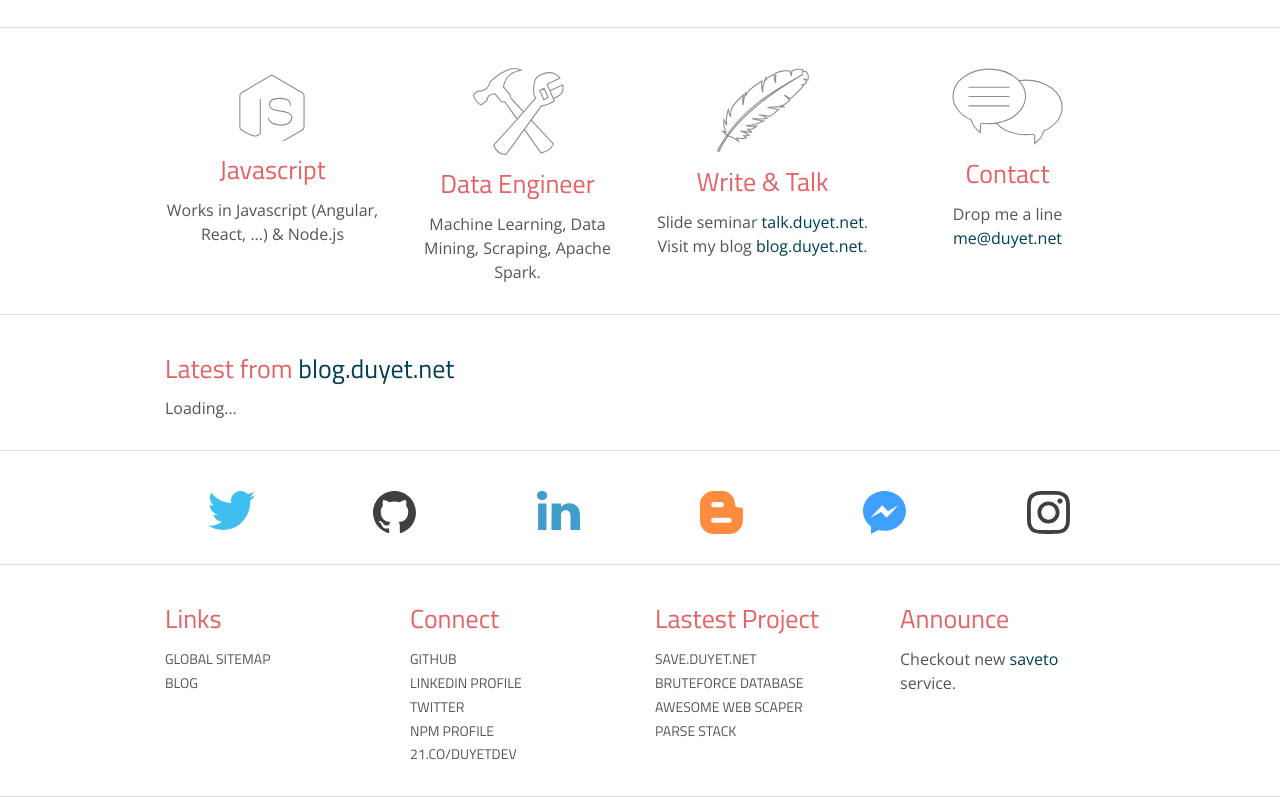
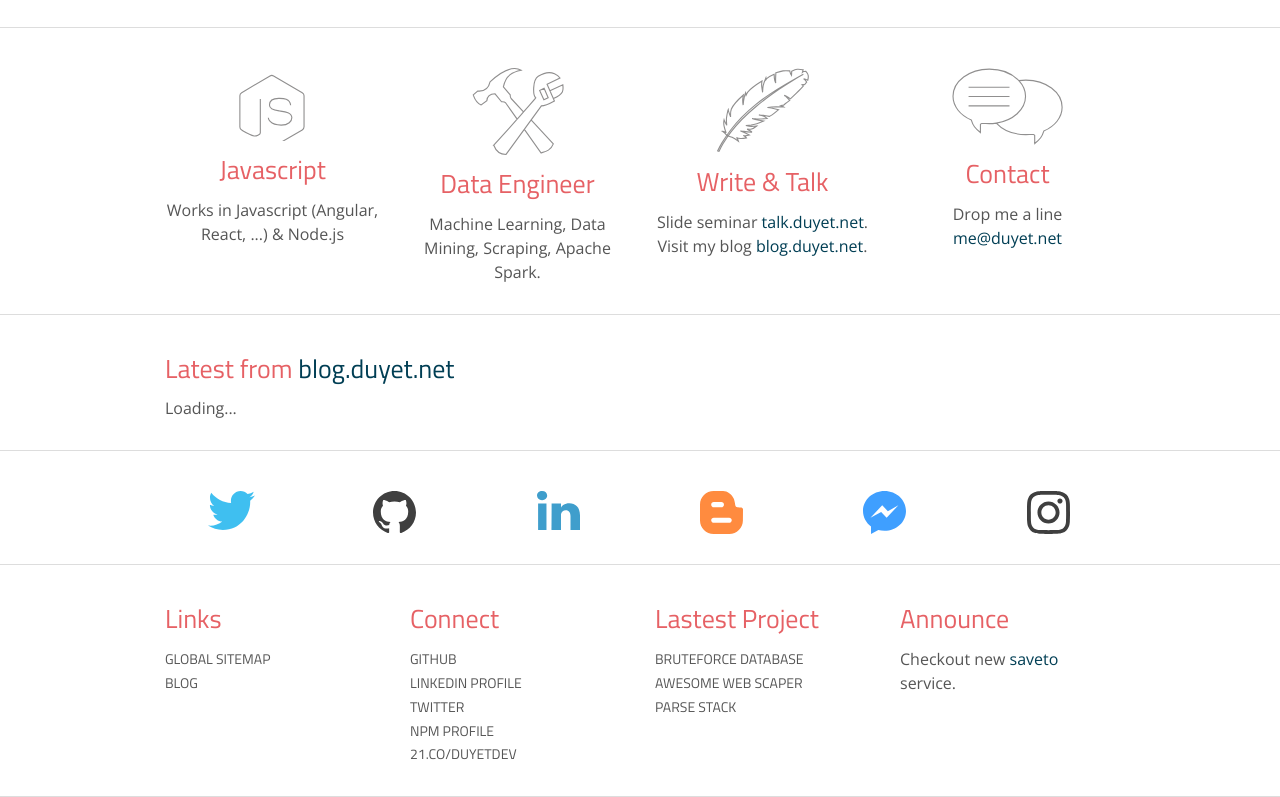
Before and after one commit to duyet/me.duyet.net, a plain HTML site: page index.html in a window 1280 px wide. Shown: the part 348-1145 px from the top of the page. Drawn offline with nearby package versions, Linux system fonts and the light colour scheme; a script that the page names is missing.

Commit message:
Update index.html

```diff
--- a/index.html
+++ b/index.html
@@ -315,7 +315,6 @@ CV(profile).then(() => {
                 <div class='col-sm-3'>
                     <h3 class="nav-head">Lastest Project</h3>
                     <ul class='nav nav-silent'>
-                        <li><a href="https://save.duyet.net" target="_blank">save.duyet.net</a></li>
                         <li><a href="https://github.com/duyetdev/bruteforce-database" target="_blank">Bruteforce Database</a></li>
                         <li><a href="https://github.com/duyetdev/awesome-web-scraper" target="_blank">Awesome Web Scaper</a></li>
                         <li><a href="https://github.com/duyetdev/parse-stack" target="_blank">Parse Stack</a></li>
```
